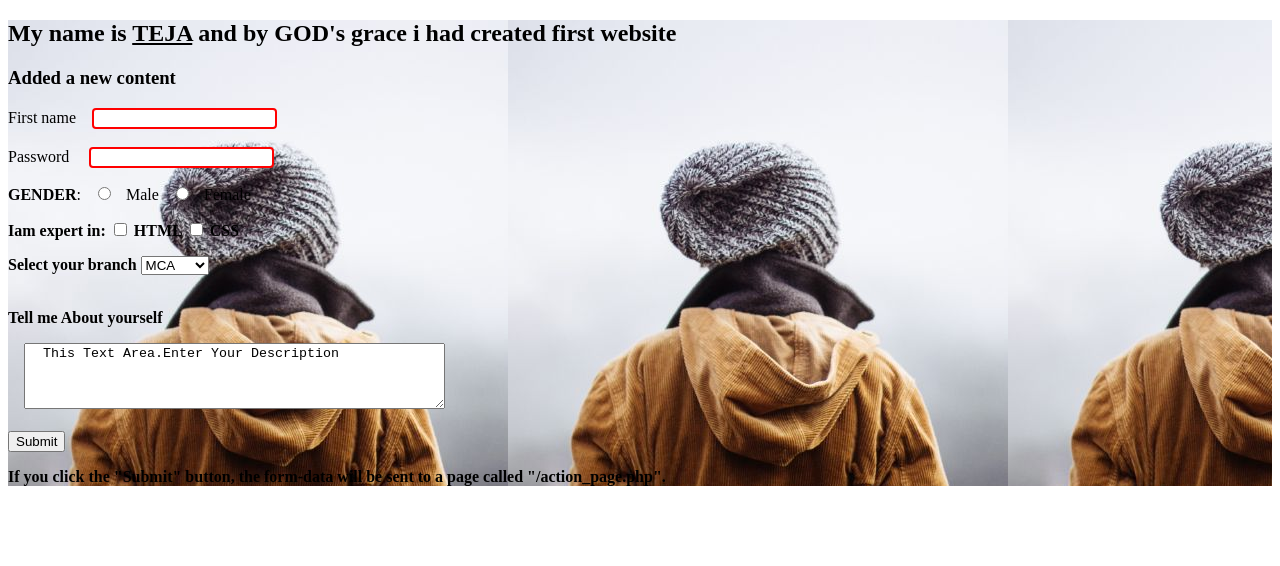
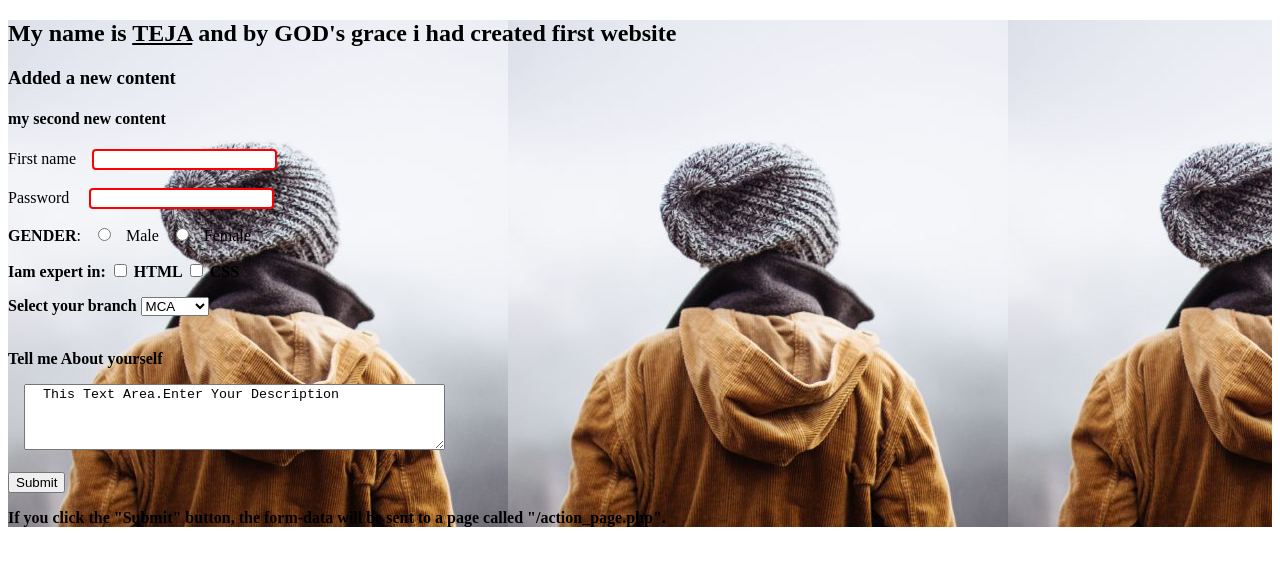
Before and after one commit to teja6392/HopeProject, a plain HTML site: page index.html in a window 1280 px wide. Drawn offline with Linux system fonts and the light colour scheme.

Commit message:
i added a new content

```diff
--- a/index.html
+++ b/index.html
@@ -22,6 +22,7 @@ input[type=password] {
 <body>
 <h2>My name is <b><u>TEJA</b></u> and by GOD's grace i had created first website </h2>
 <h3>Added a new content</h3>
+<h4>my second new content</h4>
 <form action="process.html" method="GET">
   <label for="fname">First name&nbsp&nbsp&nbsp</label>
   <input type="text" id="fname" name="fname"><br><br>
```
